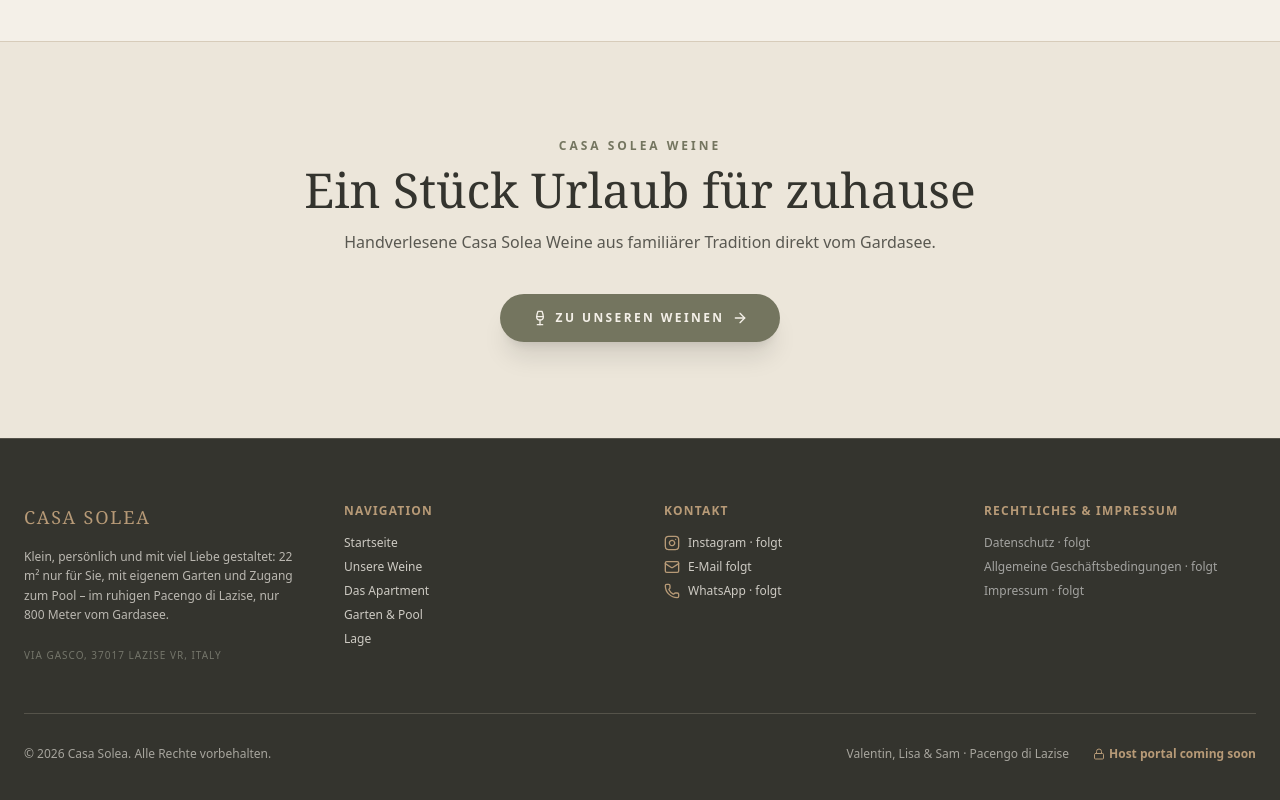
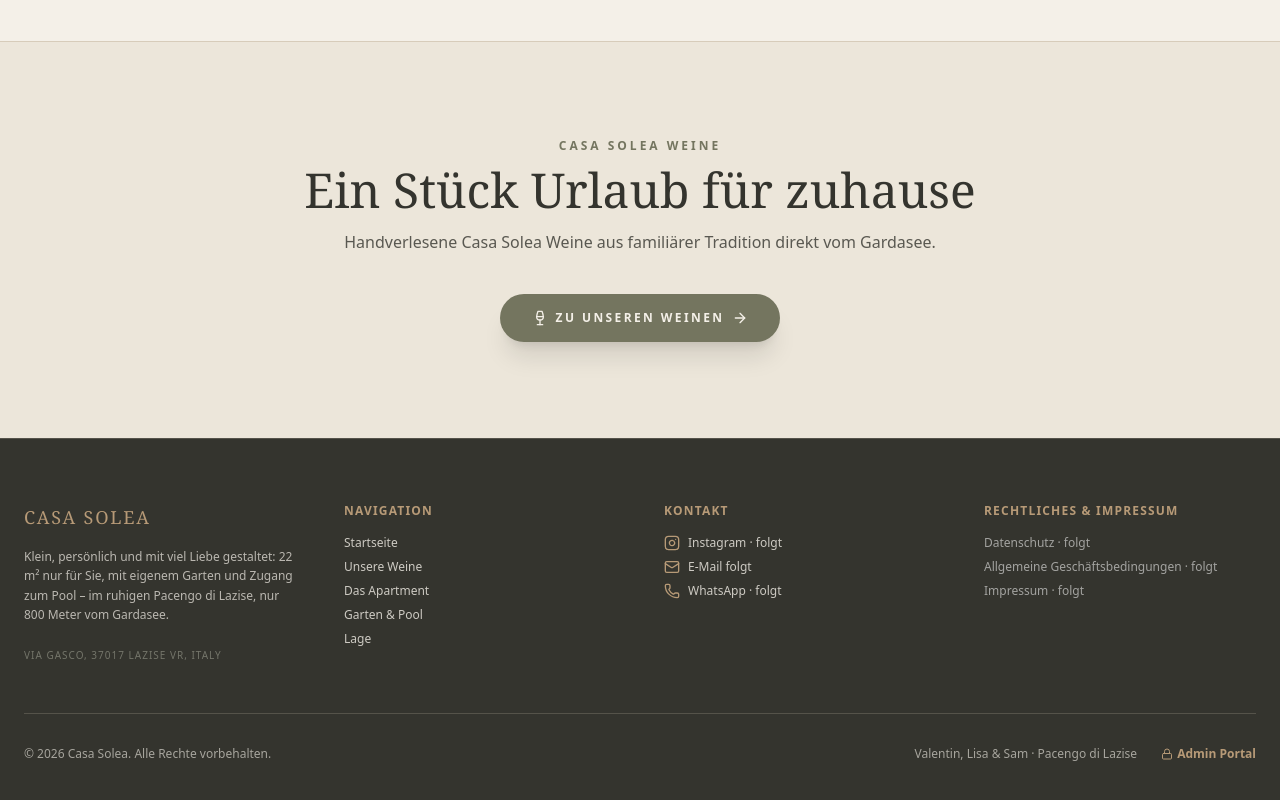
Before and after one commit to valentinsanta95-beep/casa_solea, a React (Vite) app: page / in a window 1280 px wide. Shown: the part 5294-6094 px from the top of the page. Built offline with nearby package versions, Linux system fonts and the light colour scheme.

Commit message:
Make footer Admin Portal entry active

```diff
--- a/src/App.tsx
+++ b/src/App.tsx
@@ -1262,7 +1262,7 @@ export default function App() {
                   <Lock className="w-5 h-5" />
                 </div>
                 <div>
-                  <span className="text-xs uppercase tracking-widest text-[#74755F] font-semibold block">Valentin&apos;s Admin Portal</span>
+                  <span className="text-xs uppercase tracking-widest text-[#74755F] font-semibold block">Casa Solea</span>
                   <h3 className="text-2xl font-serif text-[#34342E]">{t.adminPortalTitle}</h3>
                 </div>
               </div>
@@ -1533,9 +1533,9 @@ export default function App() {
           <p>© {new Date().getFullYear()} Casa Solea. {t.rights}</p>
           <div className="flex items-center gap-6 mt-4 sm:mt-0">
             <span>Valentin, Lisa & Sam · Pacengo di Lazise</span>
-            <span className="text-[#B79A77] flex items-center gap-1 font-semibold">
-              <Lock className="w-3 h-3" /> Host portal coming soon
-            </span>
+            <button type="button" onClick={() => setIsAdminOpen(true)} className="text-[#B79A77] flex items-center gap-1 font-semibold hover:text-[#F4F0E8] transition">
+              <Lock className="w-3 h-3" /> Admin Portal
+            </button>
           </div>
         </div>
       </footer>
```
